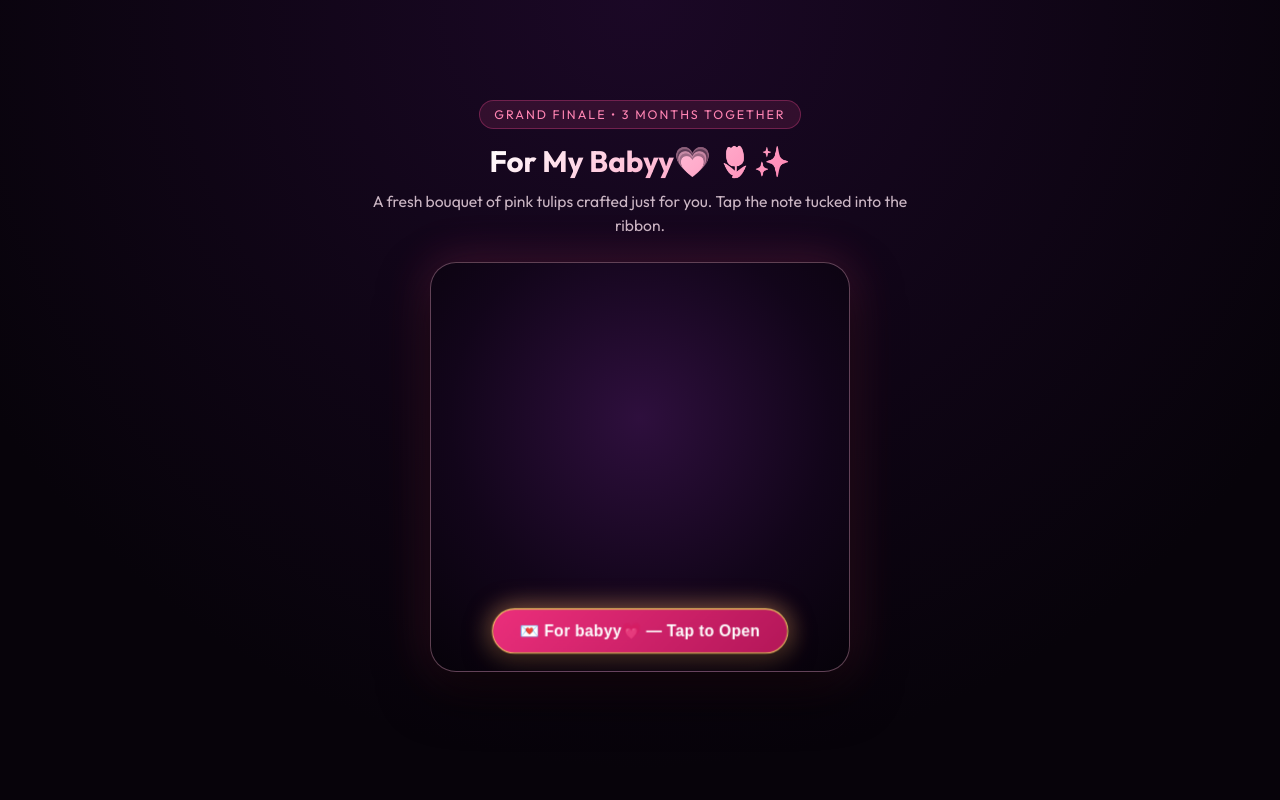
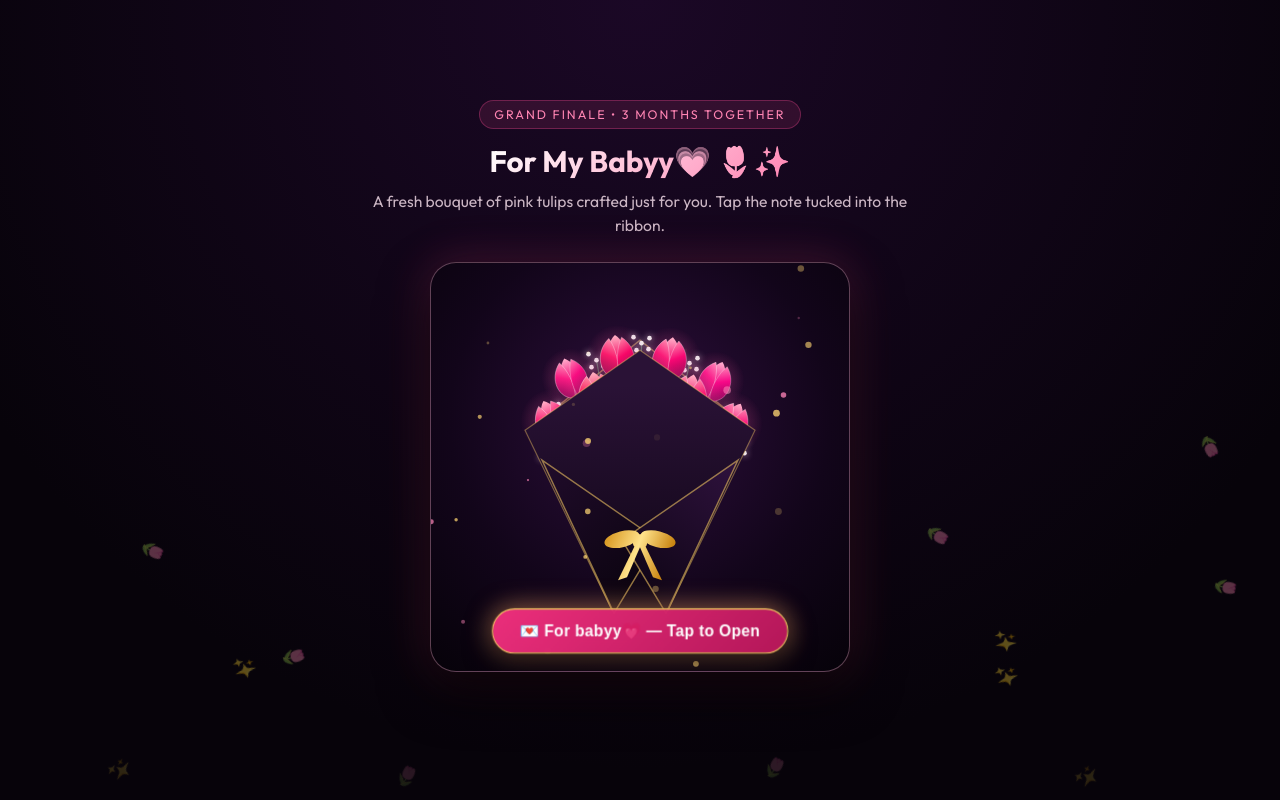
Before and after one commit to shaikahmad063-droid/3-month-anniversary-, a plain HTML site: page page5.html in a window 1280 px wide. Drawn offline with Linux system fonts and the light colour scheme.

Commit message:
Update page5.html

```diff
--- a/page5.html
+++ b/page5.html
@@ -22,6 +22,8 @@
       justify-content: center;
     }
     #hdBouquetCanvas {
+      position: absolute;
+      inset: 0;
       width: 100%;
       height: 100%;
       display: block;
@@ -159,7 +161,6 @@ I love you way more than words could ever explain, baby 🥹💗♾️.
   </div>
 
   <script>
-    // Floating background sparkles
     const bg = document.getElementById('petals');
     for (let i = 0; i < 14; i++) {
       const p = document.createElement('div');
@@ -171,20 +172,21 @@ I love you way more than words could ever explain, baby 🥹💗♾️.
       bg.appendChild(p);
     }
 
-    // Ultra-HD Retina Canvas Botanical Tulip Bouquet Renderer
     const canvas = document.getElementById('hdBouquetCanvas');
     const ctx = canvas.getContext('2d');
-    const dpr = Math.min(window.devicePixelRatio || 2, 3);
+    const dpr = window.devicePixelRatio || 2;
 
     function resizeBouquet() {
-      const rect = canvas.parentElement.getBoundingClientRect();
-      canvas.width = rect.width * dpr;
-      canvas.height = rect.height * dpr;
+      const parent = canvas.parentElement;
+      const width = parent.clientWidth;
+      const height = parent.clientHeight;
+      canvas.width = width * dpr;
+      canvas.height = height * dpr;
       ctx.scale(dpr, dpr);
     }
     resizeBouquet();
+    window.addEventListener('resize', resizeBouquet);
 
-    // Bokeh dust particles around bouquet
     const bokeh = Array.from({ length: 38 }, () => ({
       x: Math.random() * 420,
       y: Math.random() * 380,
@@ -194,26 +196,21 @@ I love you way more than words could ever explain, baby 🥹💗♾️.
       gold: Math.random() > 0.45
     }));
 
-    // Baby's breath delicate white sprays
     const babysBreath = [
       { x: -75, y: -65 }, { x: 78, y: -60 }, { x: -45, y: -115 },
       { x: 48, y: -112 }, { x: 0, y: -132 }, { x: -95, y: -25 }, { x: 96, y: -28 }
     ];
 
-    // 11 Lush Layered Tulips (Back row -> Mid row -> Front hero row)
     const tulips = [
-      // Back row
       { x: -68, y: -88, angle: -0.34, scale: 0.86, hue: 332 },
       { x: -24, y: -108, angle: -0.12, scale: 0.92, hue: 338 },
       { x: 26, y: -106, angle: 0.13, scale: 0.92, hue: 335 },
       { x: 70, y: -85, angle: 0.35, scale: 0.86, hue: 330 },
-      // Middle row
       { x: -84, y: -44, angle: -0.44, scale: 0.94, hue: 336 },
       { x: -42, y: -68, angle: -0.20, scale: 1.02, hue: 342 },
       { x: 2, y: -76, angle: 0.02, scale: 1.06, hue: 340 },
       { x: 44, y: -66, angle: 0.22, scale: 1.02, hue: 337 },
       { x: 85, y: -42, angle: 0.45, scale: 0.94, hue: 334 },
-      // Front Hero Tulips
       { x: -28, y: -26, angle: -0.14, scale: 1.08, hue: 344 },
       { x: 28, y: -24, angle: 0.15, scale: 1.08, hue: 341 }
     ];
@@ -234,7 +231,6 @@ I love you way more than words could ever explain, baby 🥹💗♾️.
       ctx.fillStyle = grad;
       ctx.fill();
 
-      // Subtle leaf vein highlight
       ctx.strokeStyle = 'rgba(145, 235, 175, 0.25)';
       ctx.lineWidth = 1;
       ctx.beginPath();
@@ -249,7 +245,6 @@ I love you way more than words could ever explain, baby 🥹💗♾️.
       const bx = t.x + sway * (t.y * -0.04);
       const by = t.y;
 
-      // Stem curving gracefully down to the ribbon tie point (0, 65)
       const stemGrad = ctx.createLinearGradient(bx, by, 0, 65);
       stemGrad.addColorStop(0, '#368f58');
       stemGrad.addColorStop(1, '#123821');
@@ -261,12 +256,10 @@ I love you way more than words could ever explain, baby 🥹💗♾️.
       ctx.quadraticCurveTo(bx * 0.65, (by + 65) * 0.5, 0, 68);
       ctx.stroke();
 
-      // Tulip Flower Head
       ctx.translate(bx, by);
       ctx.rotate(t.angle + sway * 0.04);
       ctx.scale(t.scale, t.scale);
 
-      // Soft ambient glow behind flower head
       const glow = ctx.createRadialGradient(0, -12, 2, 0, -12, 34);
       glow.addColorStop(0, `hsla(${t.hue}, 100%, 70%, 0.32)`);
       glow.addColorStop(1, 'rgba(255, 77, 148, 0)');
@@ -275,7 +268,6 @@ I love you way more than words could ever explain, baby 🥹💗♾️.
       ctx.arc(0, -12, 34, 0, Math.PI * 2);
       ctx.fill();
 
-      // Back center inner petal
       const innerGrad = ctx.createLinearGradient(0, 12, 0, -34);
       innerGrad.addColorStop(0, `hsl(${t.hue - 8}, 85%, 32%)`);
       innerGrad.addColorStop(0.6, `hsl(${t.hue}, 92%, 58%)`);
@@ -287,7 +279,6 @@ I love you way more than words could ever explain, baby 🥹💗♾️.
       ctx.bezierCurveTo(14, -24, 15, 6, 0, 12);
       ctx.fill();
 
-      // Left cupped velvet petal
       const leftGrad = ctx.createLinearGradient(-18, 10, 4, -30);
       leftGrad.addColorStop(0, `hsl(${t.hue - 10}, 88%, 28%)`);
       leftGrad.addColorStop(0.55, `hsl(${t.hue}, 95%, 54%)`);
@@ -302,7 +293,6 @@ I love you way more than words could ever explain, baby 🥹💗♾️.
       ctx.lineWidth = 0.9;
       ctx.stroke();
 
-      // Right cupped velvet petal
       const rightGrad = ctx.createLinearGradient(18, 10, -4, -30);
       rightGrad.addColorStop(0, `hsl(${t.hue - 10}, 88%, 26%)`);
       rightGrad.addColorStop(0.55, `hsl(${t.hue - 2}, 94%, 50%)`);
@@ -345,7 +335,6 @@ I love you way more than words could ever explain, baby 🥹💗♾️.
 
     function drawLuxuryWrap() {
       ctx.save();
-      // Back dark luxury paper cone
       const backPaper = ctx.createLinearGradient(0, -90, 0, 130);
       backPaper.addColorStop(0, '#2a1236');
       backPaper.addColorStop(1, '#0e0514');
@@ -362,7 +351,6 @@ I love you way more than words could ever explain, baby 🥹💗♾️.
       ctx.lineWidth = 1.2;
       ctx.stroke();
 
-      // Front folded matte-plum & gold-trimmed wrap
       const frontLeft = ctx.createLinearGradient(-85, -10, 10, 130);
       frontLeft.addColorStop(0, '#1f0b29');
       frontLeft.addColorStop(1, '#09030d');
@@ -391,14 +379,12 @@ I love you way more than words could ever explain, baby 🥹💗♾️.
       ctx.lineWidth = 1.4;
       ctx.stroke();
 
-      // Metallic Satin Gold Ribbon Bow at waist (0, 66)
       const goldGrad = ctx.createLinearGradient(-30, 55, 30, 78);
       goldGrad.addColorStop(0, '#d99b26');
       goldGrad.addColorStop(0.5, '#ffe28a');
       goldGrad.addColorStop(1, '#c98512');
       ctx.fillStyle = goldGrad;
 
-      // Left & right ribbon loops
       ctx.beginPath();
       ctx.ellipse(-18, 64, 18, 8, -0.25, 0, Math.PI * 2);
       ctx.fill();
@@ -406,7 +392,6 @@ I love you way more than words could ever explain, baby 🥹💗♾️.
       ctx.ellipse(18, 64, 18, 8, 0.25, 0, Math.PI * 2);
       ctx.fill();
 
-      // Ribbon tails
       ctx.beginPath();
       ctx.moveTo(-4, 68);
       ctx.lineTo(-22, 105);
@@ -421,7 +406,6 @@ I love you way more than words could ever explain, baby 🥹💗♾️.
       ctx.lineTo(0, 72);
       ctx.fill();
 
-      // Center knot
       ctx.beginPath();
       ctx.roundRect(-7, 59, 14, 13, 4);
       ctx.fill();
@@ -439,7 +423,6 @@ I love you way more than words could ever explain, baby 🥹💗♾️.
       ctx.save();
       ctx.translate(w / 2, h * 0.52);
 
-      // 1. Back luxury paper cone
       const backPaper = ctx.createLinearGradient(0, -130, 0, 120);
       backPaper.addColorStop(0, '#2a1236');
       backPaper.addColorStop(1, '#0d0412');
@@ -456,24 +439,19 @@ I love you way more than words could ever explain, baby 🥹💗♾️.
       ctx.lineWidth = 1.4;
       ctx.stroke();
 
-      // 2. Baby's breath delicate sprays
       babysBreath.forEach(b => drawBabysBreath(b, sway));
 
-      // 3. Rich Botanical Tulip Leaves
       drawLeaf(-18, 55, -0.58 + sway * 0.02, 135, 22, true);
       drawLeaf(18, 55, 0.58 + sway * 0.02, 135, 22, true);
       drawLeaf(-10, 50, -0.28 + sway * 0.02, 145, 20, false);
       drawLeaf(10, 50, 0.28 + sway * 0.02, 145, 20, false);
 
-      // 4. All 11 Layered Velvet Tulips
       tulips.forEach(t => drawRealisticTulip(t, sway));
 
-      // 5. Front folded wrap & satin gold bow
       drawLuxuryWrap();
 
       ctx.restore();
 
-      // 6. Floating Golden & Rose Bokeh Dust
       bokeh.forEach(p => {
         p.y -= p.speedY;
         if (p.y < 0) p.y = h;
@@ -490,7 +468,6 @@ I love you way more than words could ever explain, baby 🥹💗♾️.
     }
     requestAnimationFrame(renderBouquet);
 
-    // Letter Modal Handlers
     function openLetter() {
       document.getElementById('letterModal').style.display = 'flex';
     }
@@ -503,7 +480,6 @@ I love you way more than words could ever explain, baby 🥹💗♾️.
       window.scrollTo({ top: document.body.scrollHeight, behavior: 'smooth' });
     }
 
-    // Real-time Pink & Gold Celebration Fireworks
     function startFireworks() {
       const fwCanvas = document.getElementById('fireworksCanvas');
       fwCanvas.style.display = 'block';
@@ -554,7 +530,6 @@ I love you way more than words could ever explain, baby 🥹💗♾️.
       animateFW();
     }
 
-    // Kiss Counter
     let kisses = 0;
     function sendKiss() {
       kisses++;
@@ -571,4 +546,9 @@ I love you way more than words could ever explain, baby 🥹💗♾️.
       setTimeout(() => {
         h.style.transform = 'translateY(-150px) scale(1.5)';
         h.style.opacity = '0';
-      },
+      }, 40);
+      setTimeout(() => h.remove(), 1050);
+    }
+  </script>
+</body>
+        </html>
```
